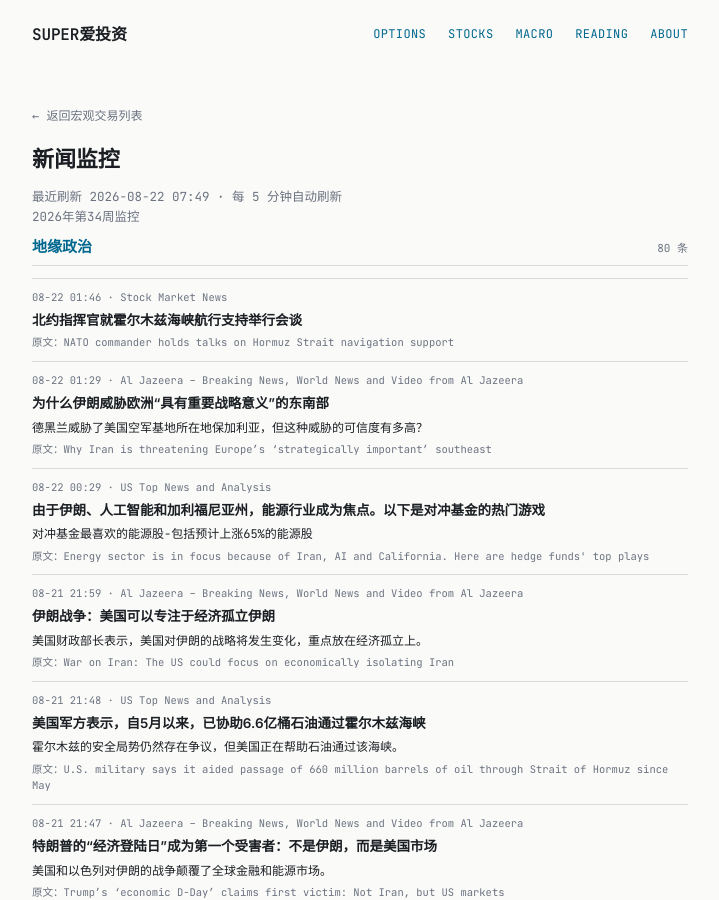
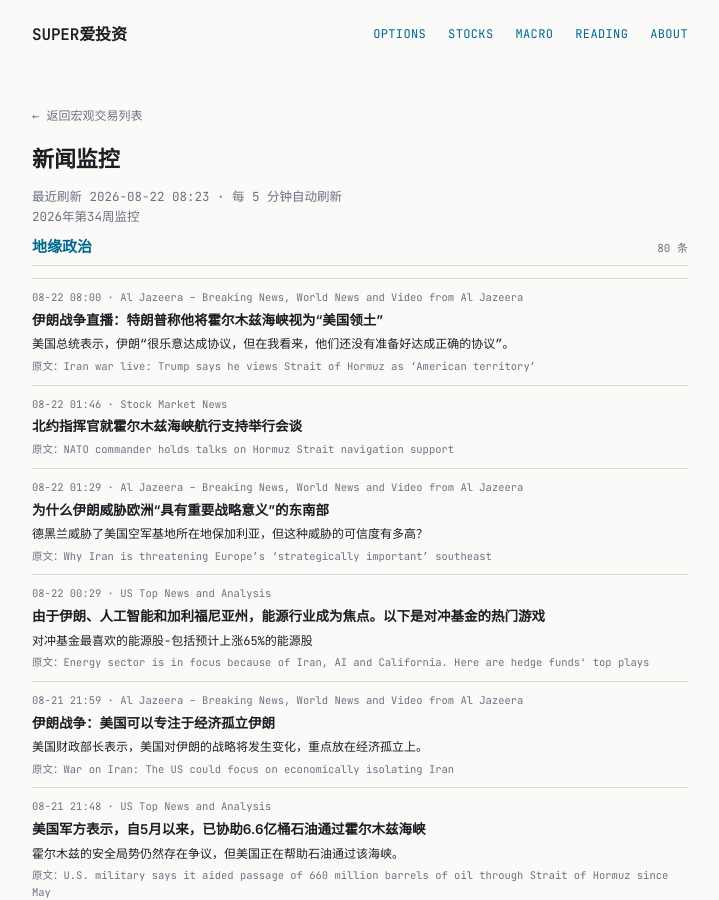
Before and after one commit to tang3super/tang3super.github.io, a Jekyll site: the page built from macro-trade/news-digest.md, in a window 1280 px wide and 900 px high. Shown: the whole window, without its empty margins (280-999 px from the left). Built offline with Jekyll 4.4.1, drawn with Linux system fonts in a browser that asks for light colours; some of the changed text lies outside the part shown.

Commit message:
sync news-digest article

```diff
--- a/macro-trade/news-digest.md
+++ b/macro-trade/news-digest.md
@@ -5,11 +5,18 @@ title: 新闻监控
 date: '2026-08-22'
 summary: 2026年第34周监控
 week_label: 2026年第34周监控
-last_updated: 2026-08-22 07:49
+last_updated: 2026-08-22 08:23
 refresh_note: 每 5 分钟自动刷新
 topics:
 - name: 地缘政治
   items:
+  - title: 'Iran war live: Trump says he views Strait of Hormuz as ‘American territory’'
+    summary: US president says Iran 'would love to make a deal, but they’re not ready to make the right deal in my opinion'.
+    link: https://www.aljazeera.com/news/liveblog/2026/8/22/iran-war-live-trump-says-tehran-not-ready-to-make-right-deal-to-end-war?traffic_source=rss
+    source: Al Jazeera – Breaking News, World News and Video from Al Jazeera
+    time: 08-22 08:00
+    title_zh: 伊朗战争直播：特朗普称他将霍尔木兹海峡视为“美国领土”
+    summary_zh: 美国总统表示，伊朗“很乐意达成协议，但在我看来，他们还没有准备好达成正确的协议”。
   - title: NATO commander holds talks on Hormuz Strait navigation support
     summary: ''
     link: https://www.investing.com/news/stock-market-news/nato-commander-holds-talks-on-hormuz-strait-navigation-support-93CH-4871996
```
Also changed, not shown: other parts of macro-trade/news-digest.md (+0 -7 lines).
